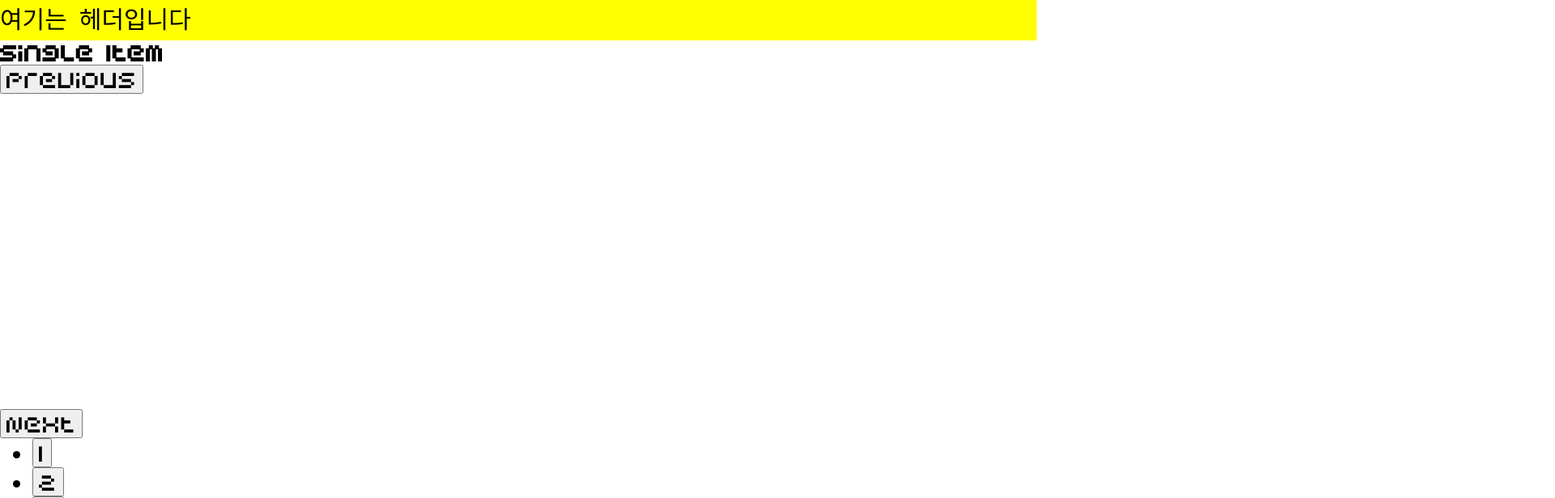
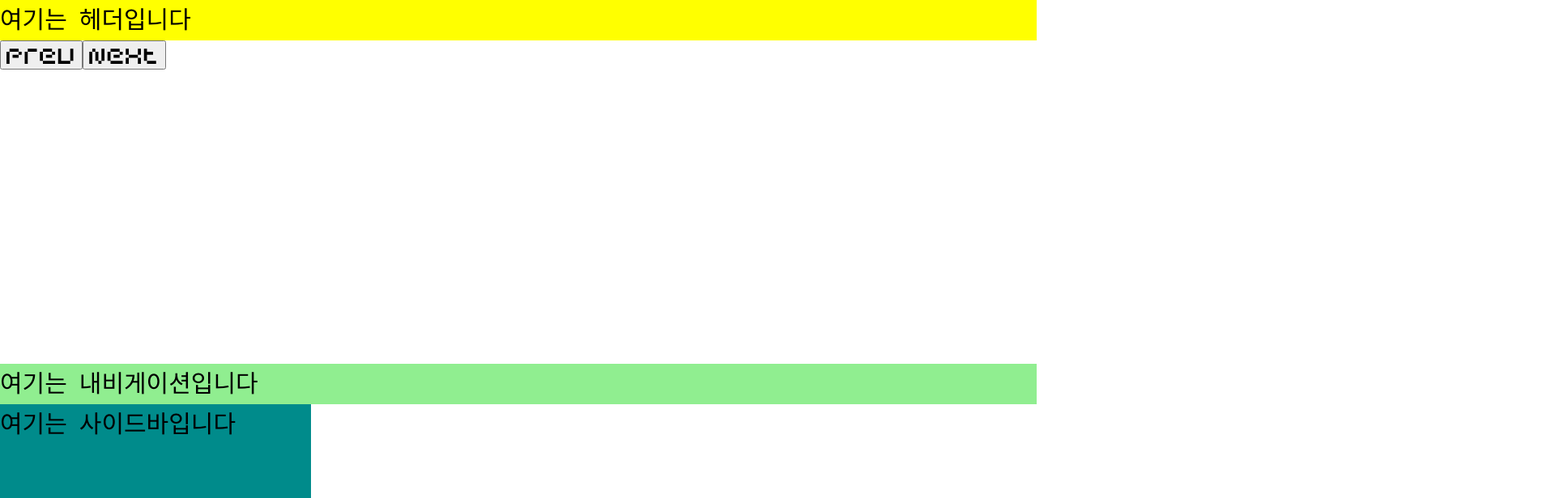
Before and after one commit to calmer-ty/codecamp-frontend_class-quiz, a Next.js app: page / in a window 1280 px wide. Shown: the top 616 px of the page at 81% size, 1920 px wide, since content can reach past the window. Built offline with nearby package versions, Linux system fonts and the light colour scheme.

Commit message:
slick / carousel

```diff
--- a/package.json
+++ b/package.json
@@ -1,5 +1,5 @@
 {
-  "name": "class",
+  "name": "class-quiz",
   "version": "0.1.0",
   "private": true,
   "scripts": {
@@ -44,5 +44,8 @@
     "husky": "^8.0.3",
     "prettier": "3.1.1",
     "typescript": "*"
+  },
+  "resolutions": {
+    "@types/react": "17.0.2"
   }
 }
--- a/pages/_app.tsx
+++ b/pages/_app.tsx
@@ -1,5 +1,5 @@
 import type { AppProps } from "next/app";
-import ApolloSetting from "../src/commons/apollo";
+import ApolloSetting from "../src/components/commons/apollo";
 import Layout from "../src/commons/layout";
 import { Global } from "@emotion/react";
 import { globalStyles } from "../src/commons/styles/globalStyles";
--- a/src/commons/layout/banner/index.tsx
+++ b/src/commons/layout/banner/index.tsx
@@ -1,38 +1,74 @@
-import Slider from "react-slick";
+import styled from "@emotion/styled";
+
+// import Slider from "react-slick";
+import "slick-carousel/slick/slick.css";
+import "slick-carousel/slick/slick-theme.css";
+import { useState } from "react";
+
+// slick
+const Wrapper = styled.div`
+  height: 400px;
+`;
+const Slider = styled.div``;
+const SliderItem = styled.div`
+  display: none;
+  width: 100%;
+  height: 350px;
+  margin: auto;
+`;
+const SlideBtnPrev = styled.button``;
+const SlideBtnNext = styled.button``;
 
 export default function LayoutBanner(): JSX.Element {
-  const settings = {
-    dots: true,
-    infinite: true,
-    speed: 500,
-    slidesToShow: 1,
-    slidesToScroll: 1,
+  // const settings = {
+  //   dots: true,
+  //   infinite: true,
+  //   speed: 500,
+  //   slidesToShow: 1,
+  //   slidesToScroll: 1,
+  // };
+
+  // let slideCount = 0;
+
+  const [currentSlide, setCurrentSlide] = useState(0);
+  const totalSlide = 2;
+
+  const onClickNext = (): void => {
+    if (currentSlide >= totalSlide) {
+      setCurrentSlide(0);
+    } else {
+      setCurrentSlide((prev) => prev + 1);
+    }
+    console.log(currentSlide);
   };
   return (
-    <div>
-      {/* <Wrapper> */}
-      <h2> Single Item</h2>
-      <Slider {...settings} style={{ width: "100%" }}>
-        <div>
+    <>
+      {/* slick */}
+      <Wrapper>
+        {/* <Slider {...settings}> */}
+        <Slider>
+          <SliderItem>
             <h3>1</h3>
-        </div>
-        <div>
+          </SliderItem>
+          <SliderItem>
             <h3>2</h3>
-        </div>
-        <div>
+          </SliderItem>
+          <SliderItem>
             <h3>3</h3>
-        </div>
-        <div>
+          </SliderItem>
+          <SliderItem>
             <h3>4</h3>
-        </div>
-        <div>
+          </SliderItem>
+          <SliderItem>
             <h3>5</h3>
-        </div>
-        <div>
+          </SliderItem>
+          <SliderItem>
             <h3>6</h3>
-        </div>
+          </SliderItem>
         </Slider>
-      {/* </Wrapper> */}
-    </div>
+        <SlideBtnPrev>Prev</SlideBtnPrev>
+        <SlideBtnNext onClick={onClickNext}>Next</SlideBtnNext>
+      </Wrapper>
+    </>
   );
 }
```
Also changed, not shown: src/components/commons/apollo/index.tsx (renamed from src/commons/apollo/index.tsx), 1 other file (tests, documents, lock files or other folders). Lines whose indentation alone changed are shown as unchanged.
